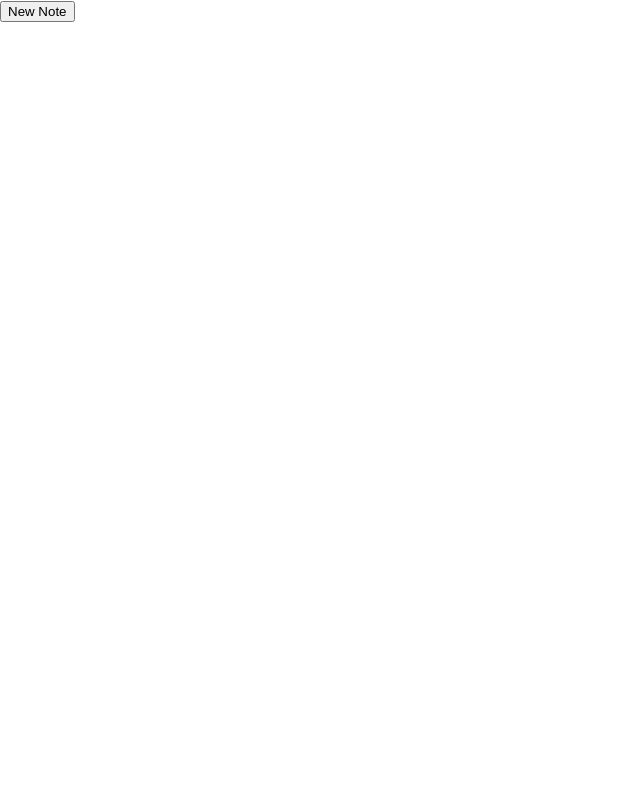
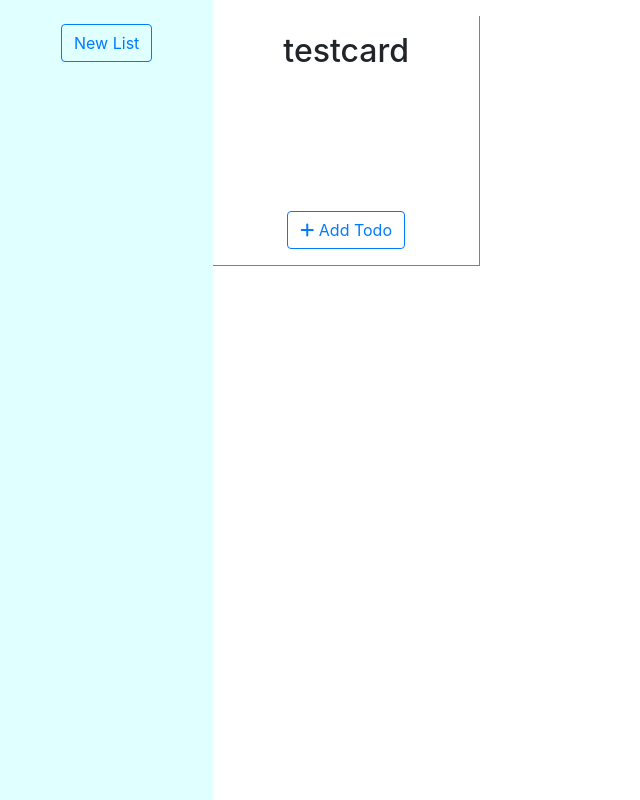
Before and after one commit to KrisD2/react-todos, a React (Create React App) app: page / in a window 1280 px wide. Shown: the whole page, without its empty margins (0-640 px from the left). Built offline with nearby package versions, Linux system fonts and the light colour scheme.

Commit message:
added bootstrap and more basic functionality

```diff
--- a/public/index.html
+++ b/public/index.html
@@ -8,7 +8,9 @@
       name="description"
       content="Todo App"
     />
-    <title>React App</title>
+    <link rel="stylesheet" href="https://stackpath.bootstrapcdn.com/bootstrap/4.4.1/css/bootstrap.min.css" integrity="sha384-Vkoo8x4CGsO3+Hhxv8T/Q5PaXtkKtu6ug5TOeNV6gBiFeWPGFN9MuhOf23Q9Ifjh" crossorigin="anonymous">
+    <script src="https://kit.fontawesome.com/2e891583d4.js" crossorigin="anonymous"></script>
+    <title>Todo Tracker</title>
   </head>
   <body>
     <noscript>You need to enable JavaScript to run this app.</noscript>
--- a/src/App.js
+++ b/src/App.js
@@ -3,24 +3,31 @@ import Card from './Card'
 import uuidv1 from 'uuid/v1'
 
 const App = () => {
-  const [cards, setCards] = useState([])
-  const [todoBeingEdited, setTodoBeingEdited] = useState(null)
+  const [cards, setCards] = useState([{id: 'testcard', title:'testcard'}])
+  const [idBeingEdited, setIdBeingEdited] = useState(null)
 
   const handleNewNote = () => {
+    let date = new Date(Date.now())
+    let day = date.getDate()
+    let month = date.getMonth() + 1
+
     setCards(prevCards => {
-      return [...prevCards, uuidv1()]
+      return [...prevCards, {
+        id: uuidv1(),
+        title: `${month}/${day}`
+      }]
     })
   }
 
   useEffect(() => {
     const handleClick = (e) => {
-        let id = e.target.getAttribute('todoid')
+      let id = e.target.dataset.id
       if (id) {
-          setTodoBeingEdited(id)
-        } else if (e.target.name === 'description'){
+        setIdBeingEdited(id)
+      } else if (e.target.name === 'input'){
         return
       } else {
-          setTodoBeingEdited(null)
+        setIdBeingEdited(null)
       }
     }
 
@@ -30,20 +37,30 @@ const App = () => {
 
 
   return (
-      <div className="container">
-        <div className="sidebar">
-          <button onClick={handleNewNote}>New Note</button>
+      <div className="container-fluid mx-0">
+        <div className="row h-100">
+          <div className="sidebar col-3 col-md-2">
+            <div className="row justify-content-center pt-4">
+              <button onClick={handleNewNote} className="btn btn-outline-primary">
+                New List
+              </button>
             </div>
-        <div className="board">
-          {cards.map((cardId, index) => {
+          </div>
+          <div className="board col-9 col-md-10 pt-3">
+            <div className="row">
+              {cards.map((card, index) => {
                 return <Card
-              cardId={cardId}
+                  cardId={card.id}
+                  cardTitle={card.title}
                   key={index}
+                  cards={cards}
                   setCards={setCards}
-              todoBeingEdited={todoBeingEdited}
-              setTodoBeingEdited={setTodoBeingEdited}
+                  idBeingEdited={idBeingEdited}
+                  setIdBeingEdited={setIdBeingEdited}
                 />
               })}
+            </div>
+          </div>
         </div>
       </div>
     )
--- a/src/Card.js
+++ b/src/Card.js
@@ -22,6 +22,10 @@ const Card = (props) => {
     })
   }
 
+  const handleCancelAddTodo = () => {
+    setIsAddingTodo(false)
+  }
+
   const handleRemoveTodo = (todoId) => {
     setTodos(prevTodos => {
       return prevTodos.filter(todo => todo.id !== todoId)
@@ -36,74 +40,141 @@ const Card = (props) => {
     return todo
   }
 
-  const handleSubmitEditTodo = (e) => {
+  const getTodoIndex = (id) => todos.findIndex(todo => todo.id === id)
+
+  const getCardClone = (id) => {
+    let card = {
+      ...props.cards.find(card => card.id === id)
+    }
+
+    return card
+  }
+
+  const getCardIndex = (id) => props.cards.findIndex(card => card.id === id)
+
+  const handleSubmitEdit = (e) => {
     if (e.key === 'Enter') {
-      props.setTodoBeingEdited(null)
+      props.setIdBeingEdited(null)
     }
   }
 
-  const getTodoIndex = (id) => todos.findIndex(todo => todo.id === id)
 
-  const handleChange = (e, todoId) => {
-
+  const handleClick = (e, todoId) => {
     let name = e.target.getAttribute('name')
-    let value = e.target.value
 
     if (name === 'editTodo') {
-      props.setTodoBeingEdited(todoId)
+      props.setIdBeingEdited(todoId)
       return
     }
+  }
 
+  const handleTodoChange = (id, name, value) => {
     setTodos(prevTodos => {
       let newTodos
-      let index = getTodoIndex(todoId)
-      let todo = getTodoClone(todoId)
+      let index = getTodoIndex(id)
+      let todo = getTodoClone(id)
 
       if (name === 'completed') {
         todo.completed = !todo.completed
       }
 
-      if (name === 'description') {
+      if (name === 'input') {
         todo.description = value
       }
 
-      newTodos = prevTodos.filter(todo => todo.id !== todoId)
+      newTodos = prevTodos.filter(todo => todo.id !== id)
       newTodos.splice(index, 0, todo)
 
       return newTodos
     })
   }
 
+  const handleCardChange = (id, value) => {
+    props.setCards(prevCards => {
+      let newCards
+      let index = getCardIndex(id)
+      let card = getCardClone(id)
+
+      card.title = value
+
+      newCards = prevCards.filter(card => card.id !== id)
+      newCards.splice(index, 0, card)
+
+      return newCards
+    })
+
+  }
+
+  const handleChange = (e, id) => {
+    let name = e.target.getAttribute('name')
+    let type = e.target.dataset.type
+    let value = e.target.value
+
+    if (type === 'todo') {
+      handleTodoChange(id, name, value)
+    }
+
+    if (type === 'card') {
+      handleCardChange(id, value)
+    }
+  }
+
   return (
-    <div className="card">
-      <button onClick={showAddTodoForm}>+</button>
-      <ul>
+    <div className="card col-12 col-sm-6 col-md-4 col-lg-3 d-flex p-3">
+      {props.idBeingEdited === props.cardId ?
+      <input type="text" name="input" value={props.cardTitle} data-type="card"
+      onKeyPress={handleSubmitEdit} onChange={(e) => handleChange(e, props.cardId)}/> :
+      <h2 className="mx-auto" data-id={props.cardId}>
+        {props.cardTitle}
+      </h2>
+      }
+      <ul className="list-group list-group-flush">
         {todos.map((todo, index) => {
-          return (<li key={index} className={todo.completed ? "completed" : undefined}>
+          return (<li key={index}
+                    className={`list-group-item d-flex
+                    align-items-center
+                    ${todo.completed ? "completed" : undefined}`}>
                       <input type="checkbox"
                       name="completed"
+                      className="mr-2"
                       checked={todo.completed}
                       onChange={(e) => handleChange(e, todo.id)}>
                       </input>
 
-                    {props.todoBeingEdited === todo.id ?
-                      <input type="text" name="description" value={todo.description}
-                      onKeyPress={handleSubmitEditTodo} onChange={(e) => handleChange(e, todo.id)}/> :
-                      <span name="editTodo" todoid={todo.id}
-                      onClick={(e) => handleChange(e, todo.id)}>
+                    {props.idBeingEdited === todo.id ?
+                      <input type="text" name="input" value={todo.description} data-type="todo"
+                      onKeyPress={handleSubmitEdit} onChange={(e) => handleChange(e, todo.id)}
+                      className="w-100"/> :
+                      <>
+                        <span name="editTodo" data-id={todo.id}
+                        onClick={(e) => handleClick(e, todo.id)}>
                           {todo.description}
-                      </span>}
-                    <button onClick={() => handleRemoveTodo(todo.id)}>-</button>
+                        </span>
+                        <span className="ml-auto">
+                          <i className="fas fa-trash" onClick={() => handleRemoveTodo(todo.id)}></i>
+                        </span>
+                      </>}
                   </li>)
         })}
       </ul>
-      {isAddingTodo &&
+      {isAddingTodo ?
         <>
-          <input type= "text" id={props.cardId}></input>
-          <button onClick={handleAddTodo}>Add Todo</button><button>Cancel</button>
-        </>
+          <input type= "text" className="mt-auto mb-2" id={props.cardId}></input>
+          <div className="mx-auto">
+            <button onClick={handleAddTodo}
+            className="mx-auto btn btn-outline-primary">
+              Add Todo
+            </button>
+            <button onClick={handleCancelAddTodo}
+            className="mx-auto btn btn-outline-primary">
+              Cancel
+            </button>
+          </div>
+        </> :
+        <button className="mt-auto mx-auto btn btn-outline-primary" onClick={showAddTodoForm}>
+          <i className="fas fa-plus"></i> Add Todo
+        </button>
       }
-
     </div>
   )
 }
--- a/src/index.css
+++ b/src/index.css
@@ -1,20 +1,22 @@
-body {
-  margin: 0;
-  font-family: -apple-system, BlinkMacSystemFont, 'Segoe UI', 'Roboto', 'Oxygen',
-    'Ubuntu', 'Cantarell', 'Fira Sans', 'Droid Sans', 'Helvetica Neue',
-    sans-serif;
-  -webkit-font-smoothing: antialiased;
-  -moz-osx-font-smoothing: grayscale;
+.card {
+  min-height: 250px;
+  border: none;
+  border-radius: 0;
+  border-right: 1px solid gray;
+  border-bottom: 1px solid gray;
 }
 
-code {
-  font-family: source-code-pro, Menlo, Monaco, Consolas, 'Courier New',
-    monospace;
+.card-outline {
+  border: 1px gray solid;
+  height: 100%;
 }
 
-.card {
-  background-color: aquamarine;
-  display: inline-block;
-  height: 250px;
-  width: 175px;
+.sidebar {
+  background-color: lightcyan;
+  min-height: 100vh;
 }
+
+.completed {
+  text-decoration: line-through;
+  color: gray;
+}
```
Lines whose indentation alone changed are shown as unchanged.
